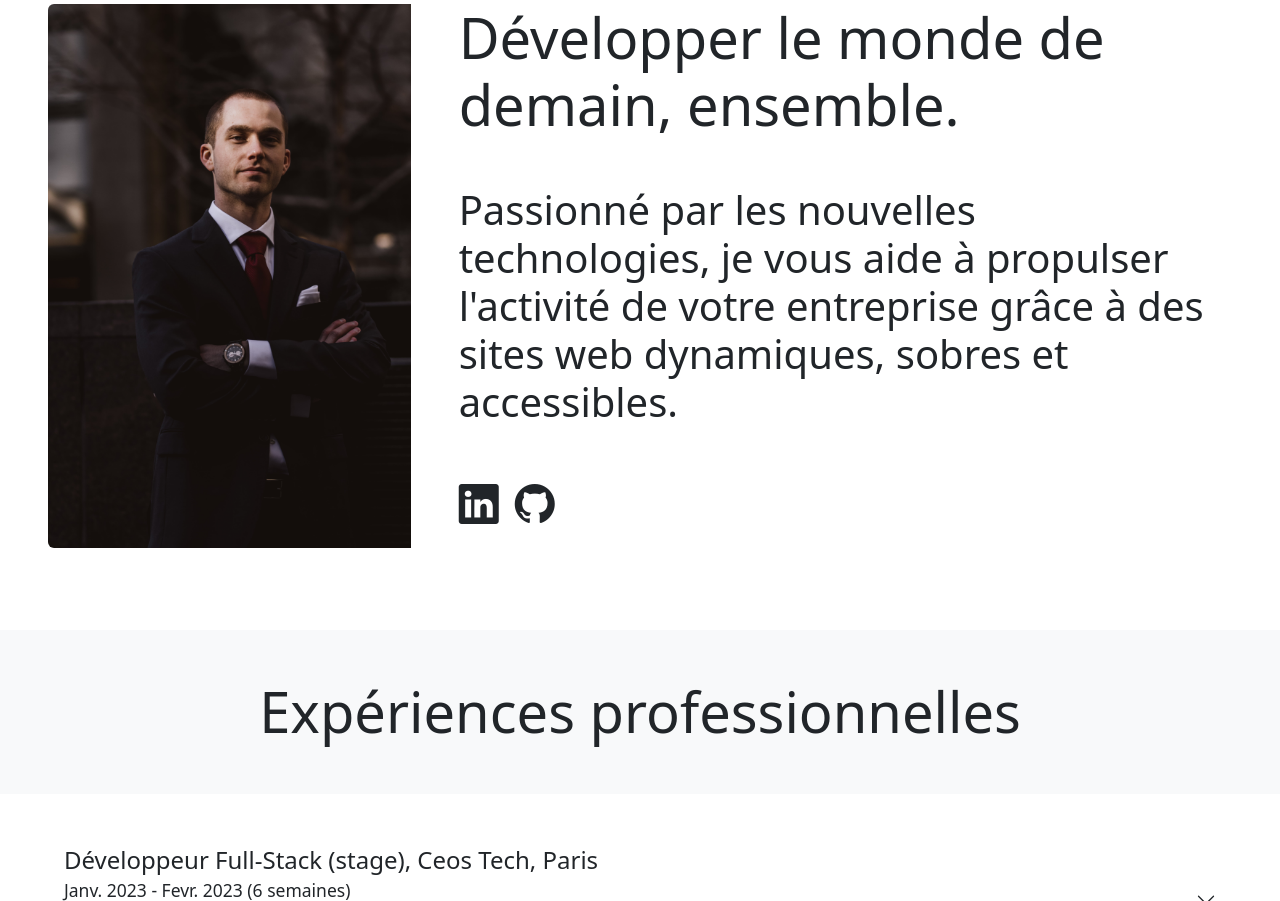
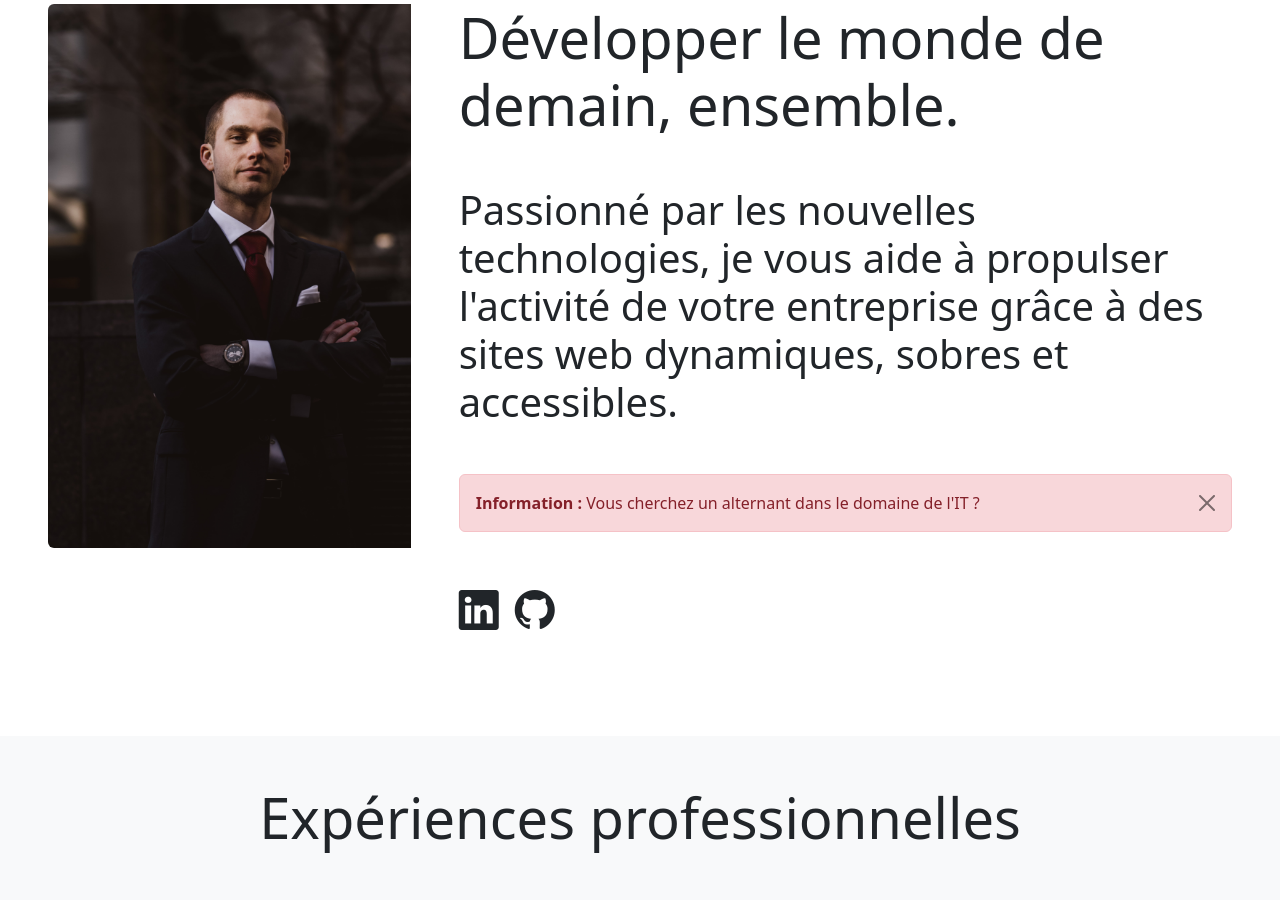
Before and after one commit to TheYassAnz/portfolio, a PHP site: page / in a window 1280 px wide. Shown: the part 108-1009 px from the top of the page. Run offline with PHP 8.4, Linux system fonts and the light colour scheme; data comes from the database, SQL or seed files in the repository; some libraries are stand-ins or nearby versions.

Commit message:
feat: alert added in a-propos

```diff
--- a/index.php
+++ b/index.php
@@ -77,6 +77,10 @@ require_once('library/function/required_function.php'); // Inclut les fonctions
                                 <h1 class="display-4 mb-5">Développer le monde de demain, <strong>ensemble</strong>.</h1>
                                 <h2 class="display-6 mb-5">Passionné par les <strong>nouvelles technologies</strong>, je vous aide à propulser l'activité de votre entreprise grâce à des sites web dynamiques, sobres et accessibles.
                                 </h2>
+                                <div class="alert alert-danger alert-dismissible fade show" role="alert">
+                                    <strong>Information :</strong> Vous cherchez un alternant dans le domaine de l'IT ?
+                                    <button type="button" class="btn-close" data-bs-dismiss="alert" aria-label="Close"></button>
+                                </div>
                                 <div class="d-flex my-5 ">
                                     <a class="me-3 text-dark" target="blank" href="https://linkedin.com/in/yanzarbasha">
                                         <span class="bi bi-linkedin fs-1"></span>
```
